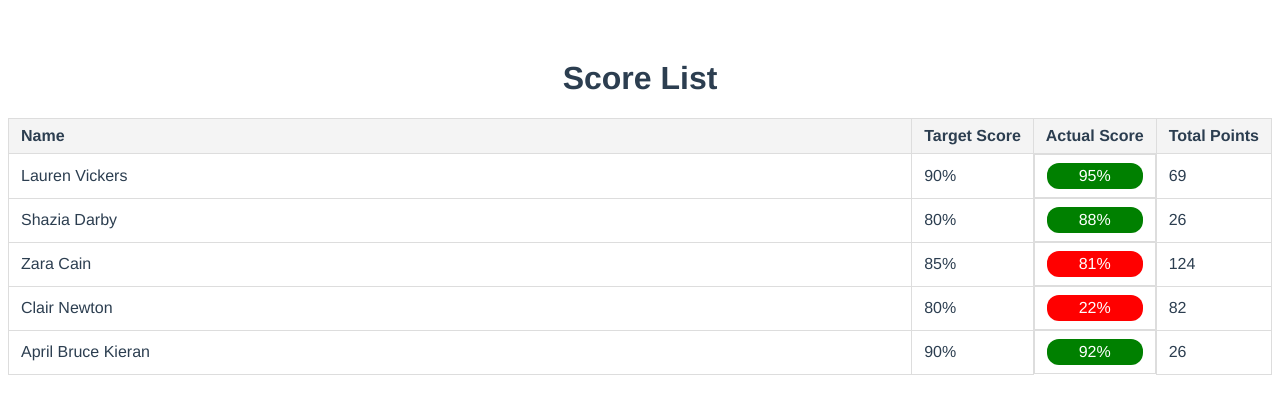
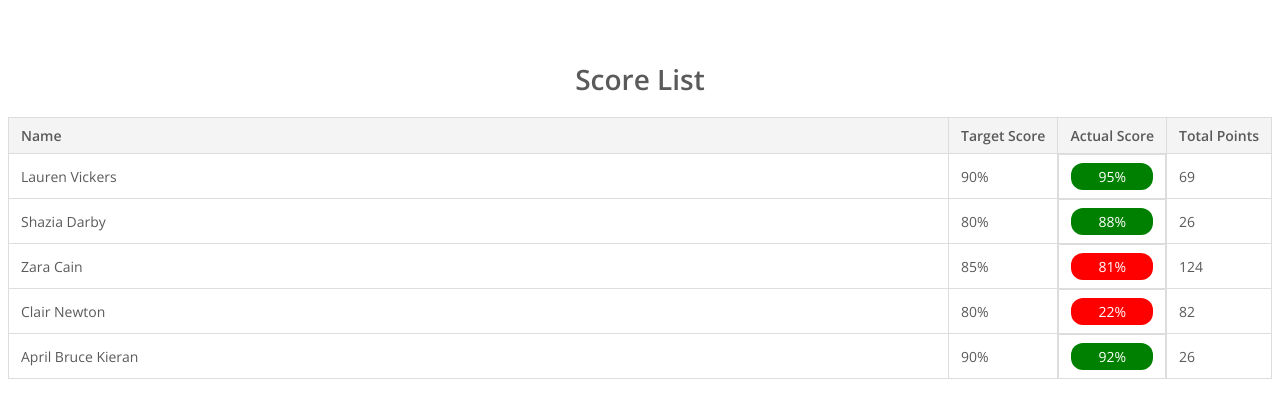
Before and after one commit to randomeizer/daelibs_interview, a Vue app in the folder daelibs-frontend/: page / in a window 1280 px wide. Shown: the top 418 px of the page. Built offline with nearby package versions, Linux system fonts and the light colour scheme.

Commit message:
Updated global font styles to match.

```diff
--- a/daelibs-frontend/src/App.vue
+++ b/daelibs-frontend/src/App.vue
@@ -26,12 +26,15 @@
 </script>
 
 <style>
+@import url('https://fonts.googleapis.com/css2?family=Open+Sans:wght@400;600&display=swap');
+
 #app {
-  font-family: Avenir, Helvetica, Arial, sans-serif;
+  font-family: 'Open Sans', sans-serif;
+  font-size: 14px;
+  color: #5A5A5A;
   -webkit-font-smoothing: antialiased;
   -moz-osx-font-smoothing: grayscale;
   text-align: center;
-  color: #2c3e50;
   margin-top: 60px;
 }
 </style>
```
